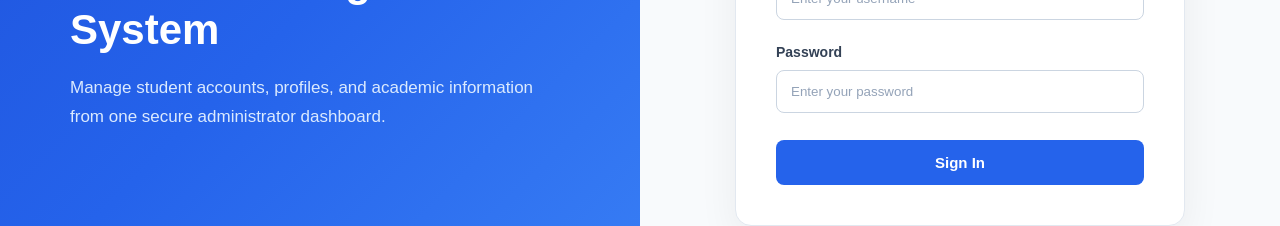
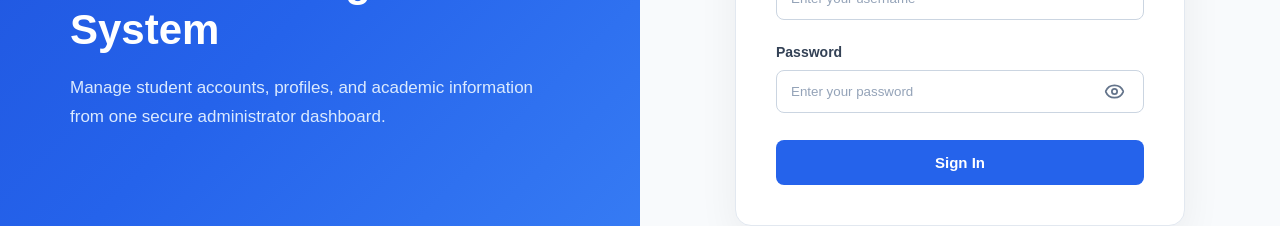
Before and after one commit to sangeerththanan-academic/student-management-system, a React (Vite) app in the folder frontend/: page /login in a window 1280 px wide. Shown: the part 404-630 px from the top of the page. Built offline with nearby package versions, Linux system fonts and the light colour scheme; no server answers.

Commit message:
Show / Hide Password Visibility Toggle in the Login Module

```diff
--- a/frontend/package.json
+++ b/frontend/package.json
@@ -14,6 +14,7 @@
     "lucide-react": "^1.37.0",
     "react": "^19.2.8",
     "react-dom": "^19.2.8",
+    "react-icons": "^5.7.0",
     "react-router-dom": "^7.18.2"
   },
   "devDependencies": {
--- a/frontend/src/components/LoginFormSection.jsx
+++ b/frontend/src/components/LoginFormSection.jsx
@@ -1,10 +1,11 @@
 import { useState } from "react";
+import { Eye, EyeOff } from "lucide-react";
 
 function LoginFormSection({ onSubmit, loading, error }) {
 
     const [username, setUsername] = useState("");
     const [password, setPassword] = useState("");
-
+const [showPassword, setShowPassword] = useState(false);
     const handleSubmit = (event) => {
         event.preventDefault();
         onSubmit(username.trim(), password);
@@ -66,26 +67,53 @@ function LoginFormSection({ onSubmit, loading, error }) {
                     </div>
 
 
+
+
+
 <div className="form-group">
-
     <label htmlFor="password">
         Password
     </label>
 
+    <div className="password-input-wrapper">
         <input
             id="password"
-                            type="password"
+            type={showPassword ? "text" : "password"}
             value={password}
             onChange={(event) =>
                 setPassword(event.target.value)
             }
             placeholder="Enter your password"
             autoComplete="current-password"
+            className="password-input"
             disabled={loading}
             required
         />
 
+        <button
+            type="button"
+            className="password-toggle"
+            aria-label={
+                showPassword ? "Hide password" : "Show password"
+            }
+            aria-pressed={showPassword}
+            onClick={() =>
+                setShowPassword((previous) => !previous)
+            }
+            disabled={loading}
+        >
+            {showPassword ? (
+                <EyeOff size={21} aria-hidden="true" />
+            ) : (
+                <Eye size={21} aria-hidden="true" />
+            )}
+        </button>
     </div>
+</div>
+
+
+
+
 
 
                     <button
--- a/frontend/src/components/StudentFormModal.jsx
+++ b/frontend/src/components/StudentFormModal.jsx
@@ -1,6 +1,7 @@
 import { useEffect, useState } from "react";
 
 import apiRequest from "../services/api";
+import { LuEye, LuEyeClosed } from "react-icons/lu";
 
 function StudentFormModal({
     show,
@@ -9,6 +10,7 @@ function StudentFormModal({
     onSuccess,
     onAuthError
 }) {
+    const [showPassword, setShowPassword] = useState(false);
 
     const [formData, setFormData] = useState({
         registrationNo: "",
@@ -376,20 +378,50 @@ function StudentFormModal({
             setFormLoading(false);
         }
     };
-
-
-    if (!show) return null;
-
-    // Helper: render one form field with inline error
 const renderField = (label, name, type = "text", hint = "") => (
     <div
         key={name}
-            className={`form-group${touched[name] && fieldErrors[name] ? " field-error" : ""}`}
+        className={`form-group${
+            touched[name] && fieldErrors[name] ? " field-error" : ""
+        }`}
     >
         <label htmlFor={`sf-${name}`}>
             {label}
         </label>
 
+        {name === "password" ? (
+            <div className="password-input-wrapper">
+                <input
+                    id={`sf-${name}`}
+                    type={showPassword ? "text" : "password"}
+                    name={name}
+                    value={formData[name]}
+                    onChange={handleInputChange}
+                    onBlur={handleBlur}
+                    disabled={formLoading}
+                    autoComplete="new-password"
+                    className="password-input"
+                    aria-describedby={`sf-${name}-hint`}
+                    aria-invalid={!!(
+                        touched[name] && fieldErrors[name]
+                    )}
+                />
+<button
+    type="button"
+    className="password-toggle"
+    onClick={() => setShowPassword((prev) => !prev)}
+    aria-label={showPassword ? "Hide password" : "Show password"}
+    aria-pressed={showPassword}
+    disabled={formLoading}
+>
+    {showPassword ? (
+        <LuEyeClosed size={20} aria-hidden="true" />
+    ) : (
+        <LuEye size={20} aria-hidden="true" />
+    )}
+</button>
+            </div>
+        ) : (
             <input
                 id={`sf-${name}`}
                 type={type}
@@ -398,22 +430,35 @@ function StudentFormModal({
                 onChange={handleInputChange}
                 onBlur={handleBlur}
                 disabled={formLoading}
-                autoComplete={type === "password" ? "new-password" : "off"}
+                autoComplete="off"
                 aria-describedby={`sf-${name}-hint`}
-                aria-invalid={!!(touched[name] && fieldErrors[name])}
+                aria-invalid={!!(
+                    touched[name] && fieldErrors[name]
+                )}
             />
+        )}
 
         {touched[name] && fieldErrors[name] ? (
-                <span id={`sf-${name}-hint`} className="field-error-msg">
+            <span
+                id={`sf-${name}-hint`}
+                className="field-error-msg"
+            >
                 {fieldErrors[name]}
             </span>
         ) : hint ? (
-                <span id={`sf-${name}-hint`} className="field-hint">
+            <span
+                id={`sf-${name}-hint`}
+                className="field-hint"
+            >
                 {hint}
             </span>
         ) : null}
     </div>
 );
+
+    if (!show) return null;
+
+
 
 
     return (
--- a/frontend/src/styles/login.css
+++ b/frontend/src/styles/login.css
@@ -323,3 +323,63 @@
         font-size: 25px;
     }
 }
+
+
+
+.password-input-wrapper {
+    position: relative;
+    width: 100%;
+}
+
+.form-group .password-input-wrapper .password-input {
+    box-sizing: border-box;
+    width: 100%;
+    padding-right: 50px;
+}
+
+.password-toggle {
+    position: absolute;
+    top: 50%;
+    right: 8px;
+    transform: translateY(-50%);
+
+    display: flex;
+    align-items: center;
+    justify-content: center;
+
+    width: 36px;
+    height: 36px;
+    padding: 0;
+
+    border: none;
+    border-radius: 6px;
+    background: transparent;
+    color: #64748b;
+    cursor: pointer;
+}
+
+.password-toggle:hover:not(:disabled) {
+    color: #2563eb;
+    background: #eff6ff;
+}
+
+.password-toggle:focus-visible {
+    outline: 2px solid #2563eb;
+    outline-offset: 2px;
+}
+
+.password-toggle:disabled {
+    cursor: not-allowed;
+    opacity: 0.5;
+}
+
+.password-toggle svg {
+    flex-shrink: 0;
+    pointer-events: none;
+}
+
+@media (max-width: 500px) {
+    .form-group .password-input-wrapper .password-input {
+        padding-right: 46px;
+    }
+}
--- a/frontend/src/styles/studentDashboard.css
+++ b/frontend/src/styles/studentDashboard.css
@@ -183,3 +183,39 @@
     font-size: 14px;
     border: 1px solid #fecaca;
 }
+
+.password-input-wrapper {
+    position: relative;
+    width: 100%;
+}
+
+.password-input-wrapper .password-input {
+    width: 100%;
+    padding-right: 45px;
+    box-sizing: border-box;
+}
+
+.password-toggle {
+    position: absolute;
+    top: 50%;
+    right: 12px;
+    transform: translateY(-50%);
+    display: flex;
+    align-items: center;
+    justify-content: center;
+    padding: 4px;
+    border: none;
+    background: transparent;
+    color: #64748b;
+    cursor: pointer;
+}
+
+.password-toggle:hover {
+    color: #2563eb;
+}
+
+.password-toggle:focus-visible {
+    outline: 2px solid #2563eb;
+    outline-offset: 2px;
+    border-radius: 4px;
+}
```
Also changed, not shown: 6 other files (tests, documents, lock files or other folders). Lines whose indentation alone changed are shown as unchanged.
